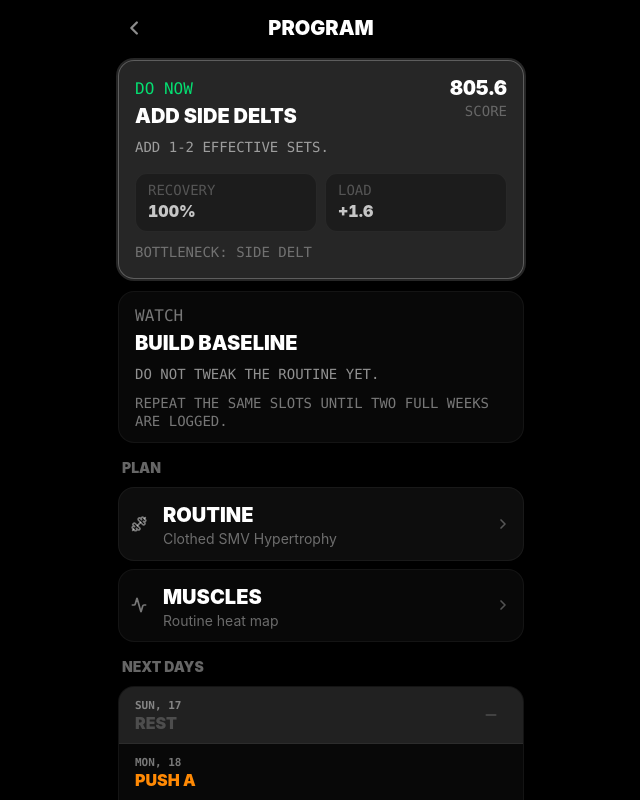
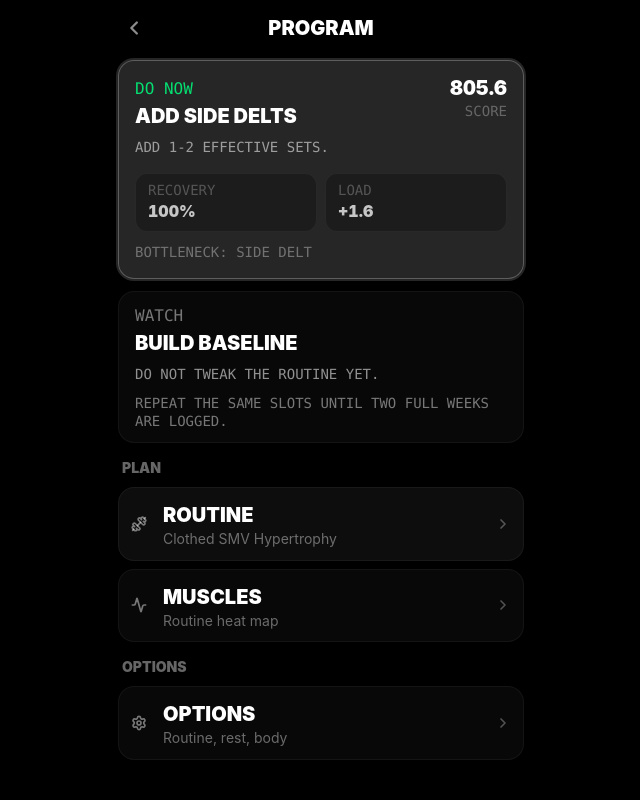
Before and after one commit to IFAKA/liftday, a Next.js app: page /program in a window 1280 px wide. Shown: the whole page, without its empty margins (319-959 px from the left). Built offline with nearby package versions, Linux system fonts and the light colour scheme.

Commit message:
fix: remove next days from program

```diff
--- a/app/program/page.tsx
+++ b/app/program/page.tsx
@@ -3,8 +3,7 @@
 import { useEffect, useState } from 'react';
 import Link from 'next/link';
 import { Activity, ChevronLeft, Dumbbell, Settings } from 'lucide-react';
-import { WeeklySplit } from '@/components/WeeklySplit';
-import { OptimizationContext, RoutineConfig, WorkoutData } from '@/lib/types';
+import { OptimizationContext, RoutineConfig } from '@/lib/types';
 import { TopBar } from '@/components/TopBar';
 import { RoutineAdjustmentDecision } from '@/lib/progress-insights';
 import { loadProgramSummary } from '@/lib/program-summary';
@@ -17,18 +16,16 @@ import {
 } from '@/components/WatchSurface';
 
 export default function ProgramPage() {
-  const [{ data, routine, routineDecision, adaptation }, setProgramState] = useState<{
-    data: WorkoutData;
+  const [{ routine, routineDecision, adaptation }, setProgramState] = useState<{
     routine: RoutineConfig | null;
     routineDecision: RoutineAdjustmentDecision | null;
     adaptation: OptimizationContext | null;
-  }>({ data: {}, routine: null, routineDecision: null, adaptation: null });
+  }>({ routine: null, routineDecision: null, adaptation: null });
 
   useEffect(() => {
     const summary = loadProgramSummary();
     // eslint-disable-next-line react-hooks/set-state-in-effect
     setProgramState({
-      data: summary.data,
       routine: summary.routine,
       routineDecision: summary.routineDecision,
       adaptation: summary.adaptation,
@@ -79,10 +76,6 @@ export default function ProgramPage() {
               className="py-3"
             />
           </div>
-        </WatchSection>
-
-        <WatchSection title="Next days">
-          <WeeklySplit currentDate={new Date()} data={data} embedded />
         </WatchSection>
 
         <WatchSection title="Options">
--- a/components/RestDayScreen.tsx
+++ b/components/RestDayScreen.tsx
@@ -91,7 +91,7 @@ export function RestDayScreen({ nextTraining, weekCompleted, weekTotal, mobility
           href="/program"
           icon={CalendarDays}
           title="Program"
-          subtitle="Routine and next days"
+          subtitle="Routine and options"
           subtle
           className="py-3"
         />
--- a/components/TodayScreen.tsx
+++ b/components/TodayScreen.tsx
@@ -182,7 +182,7 @@ nextExerciseName={workout.nextExerciseAfterRestName}
           href="/program"
           icon={CalendarDays}
           title="Program"
-          subtitle="Routine and next days"
+          subtitle="Routine and options"
           subtle
           className="py-3"
         />
```
Also changed, not shown: 1 other file (tests, documents, lock files or other folders).
